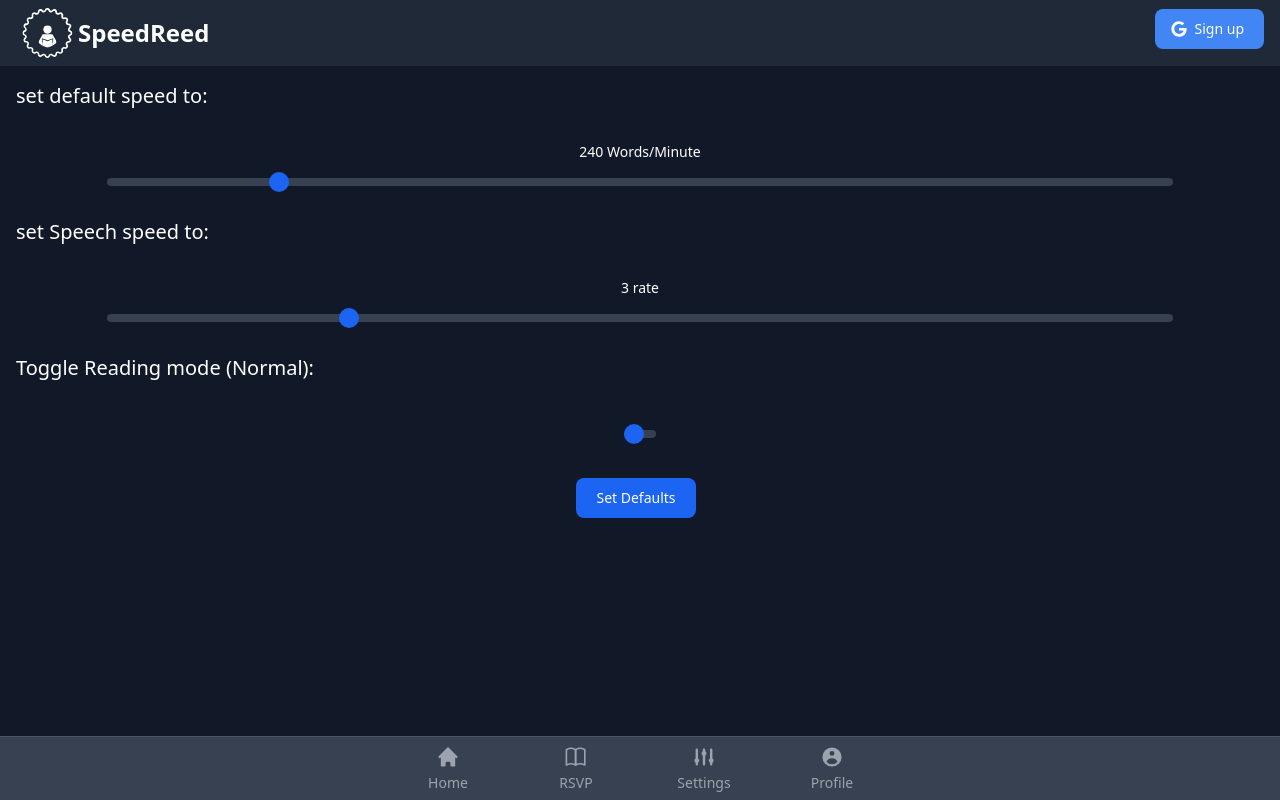
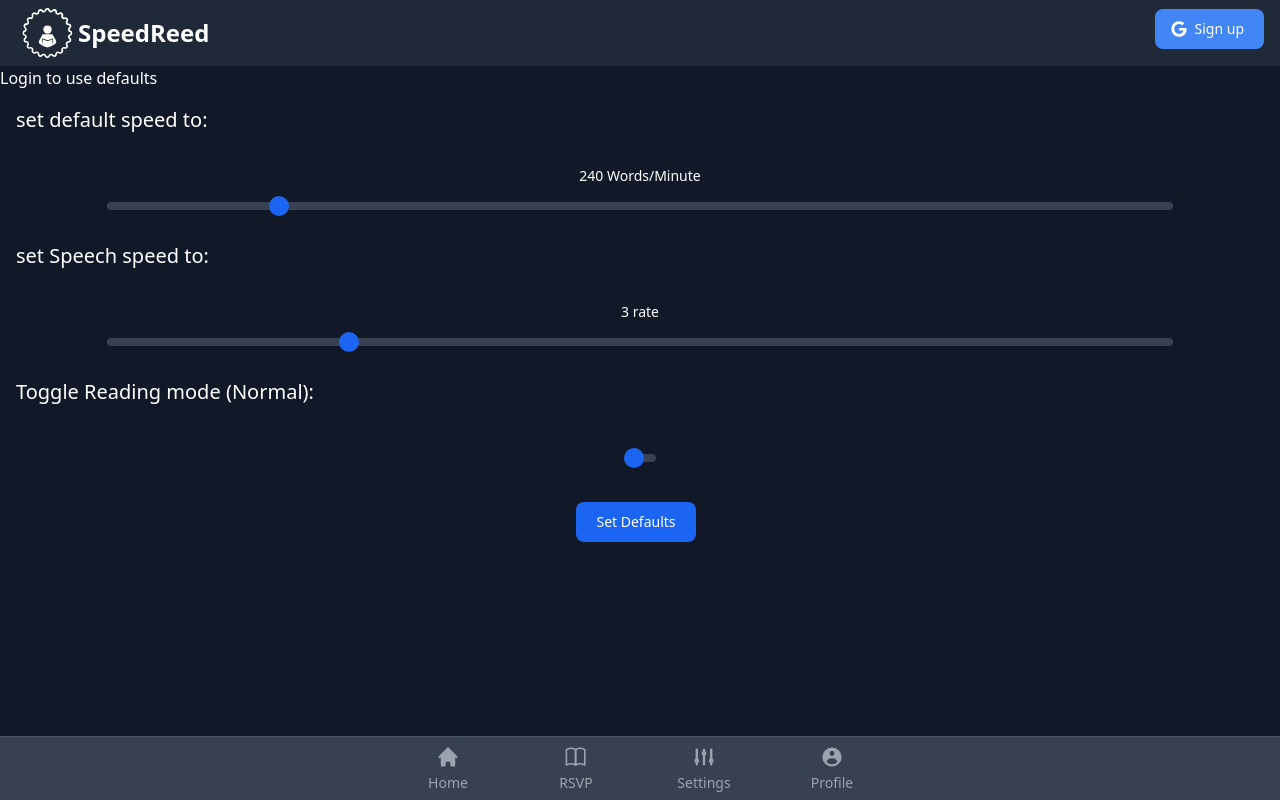
Before and after one commit to rakshith-git/speedreed, a Next.js app: page /settings in a window 1280 px wide. Built offline with nearby package versions, Linux system fonts and the light colour scheme.

Commit message:
added login msg

```diff
--- a/app/settings/page.js
+++ b/app/settings/page.js
@@ -56,6 +56,7 @@ function Home() {
 
   return (
     <>
+    <h1 className="text-white">Login to use defaults</h1>
       <label
         htmlFor="default-range"
         className="flex my-4 mx-4 text-xl font-medium text-gray-900 dark:text-white"
```
